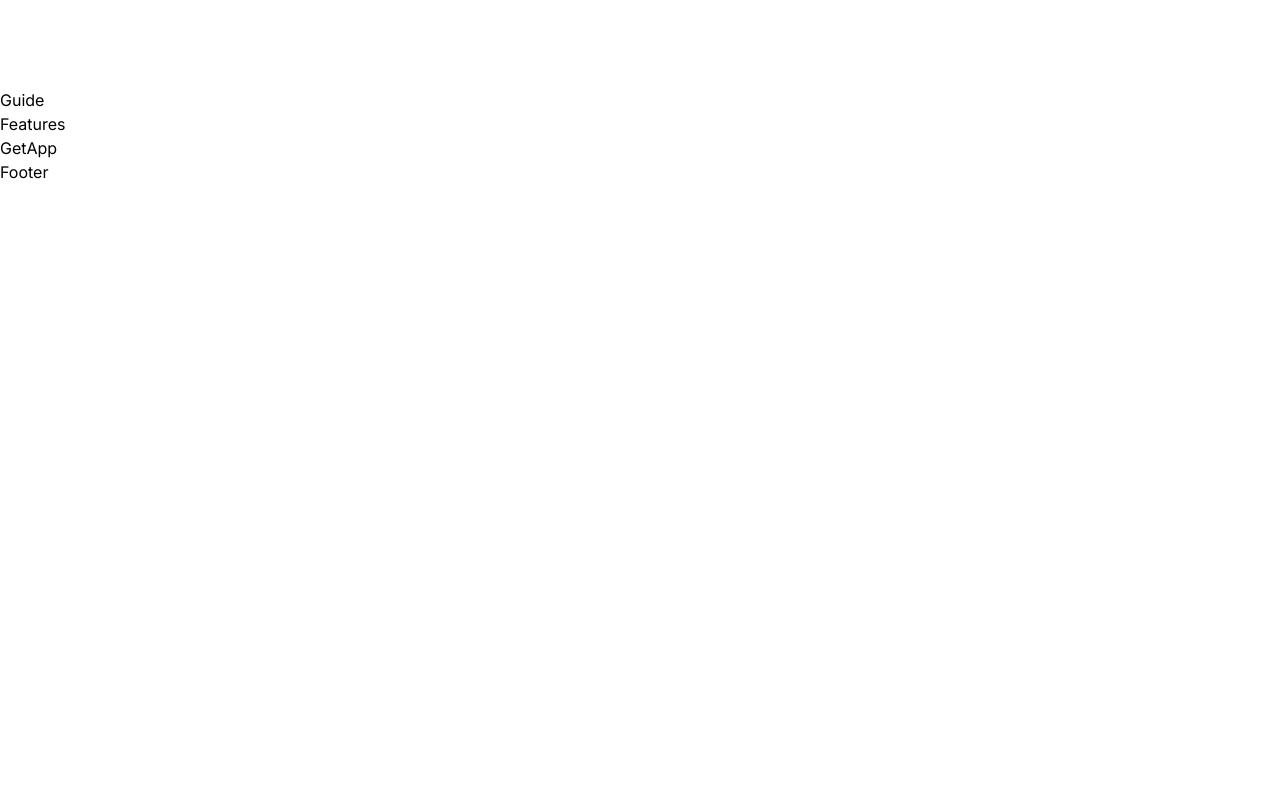
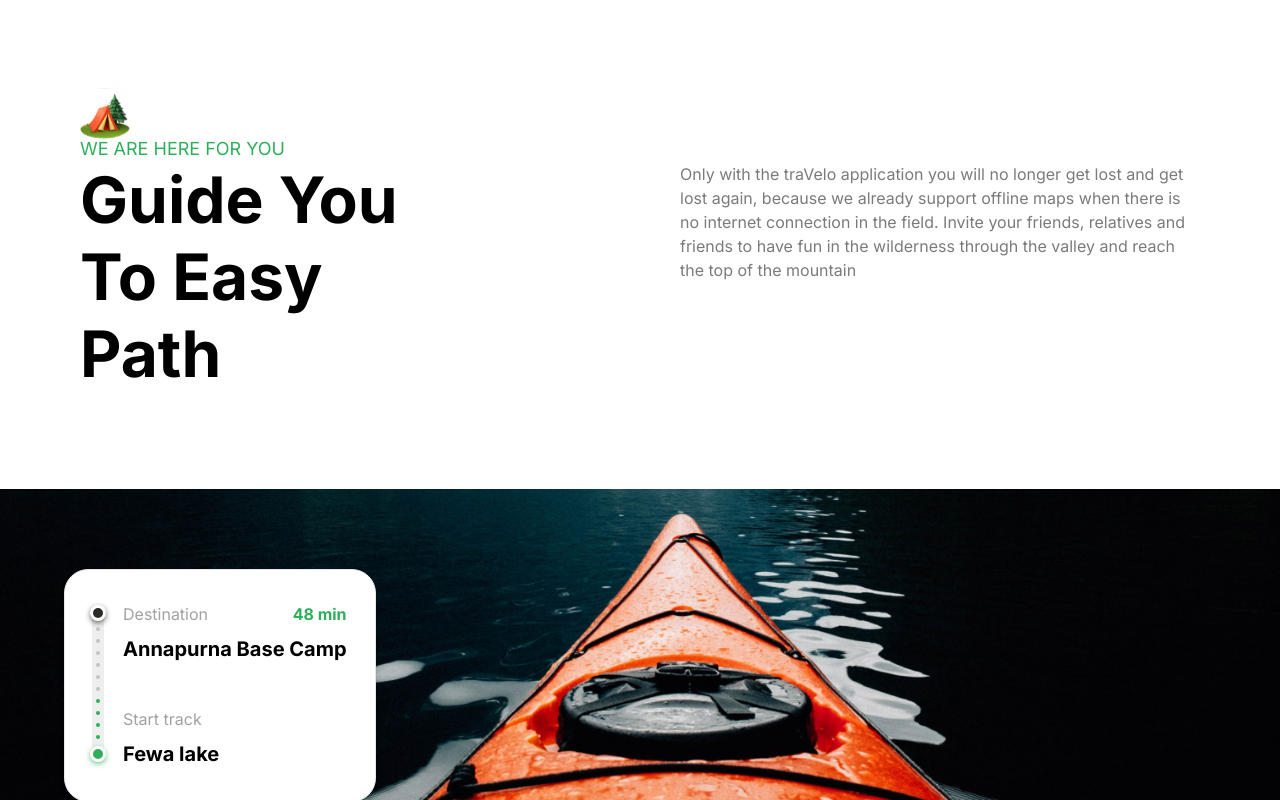
Before and after one commit to HimansuThapa2059/Travelo, a Next.js app: page / in a window 1280 px wide. Shown: the part 1640-2440 px from the top of the page. Before the commit the page ends 1824 px from the top, so only its background shows below. Built offline with nearby package versions, Linux system fonts and the light colour scheme.

Commit message:
added guide section

```diff
--- a/components/Guide.tsx
+++ b/components/Guide.tsx
@@ -1,7 +1,64 @@
+import Image from "next/image";
 import React, { FC } from "react";
 
 const Guide: FC = () => {
-  return <div>Guide</div>;
+  return (
+    <section className="flexCenter flex-col">
+      <div className=" padding-container max-container pb-24 w-full">
+        <Image src="/camp.svg" alt="camp" height={50} width={50} />
+        <p className="uppercase -mt-1 regular-18 text-green-50 ">
+          We are here for you
+        </p>
+
+        <div className="flex flex-wrap justify-between gap-5 lg:gap-10 ">
+          <h2 className="bold-40 lg:bold-64 xl:max-w-[390px]">
+            Guide You To Easy Path
+          </h2>
+          <p className="regular-16  text-gray-30 xl:max-w-[520px]">
+            Only with the traVelo application you will no longer get lost and
+            get lost again, because we already support offline maps when there
+            is no internet connection in the field. Invite your friends,
+            relatives and friends to have fun in the wilderness through the
+            valley and reach the top of the mountain
+          </p>
+        </div>
+      </div>
+
+      <div className="flexCenter max-container relative w-full">
+        <Image
+          src="/boat.png"
+          alt="boat"
+          width={1440}
+          height={580}
+          className="w-full object-cover object-center 2xl:rounded-5xl"
+        />
+        <div className="absolute flex bg-white py-8 pl-5 pr-7 gap-3 rounded-3xl border  shadow-md md:left-[5%] lg:top-20">
+          <Image
+            src="/meter.svg"
+            alt="meter "
+            width={16}
+            height={158}
+            className="h-full w-auto"
+          />
+
+          <div className="flexBetween flex-col">
+            <div className="w-full flex flex-col">
+              <div className="flexBetween w-full gap-2">
+                <p className="regular-16 text-gray-20">Destination</p>
+                <p className="bold-16 text-green-50">48 min</p>
+              </div>
+              <p className="bold-20 mt-2">Annapurna Base Camp</p>
+            </div>
+            <div className="w-full flex flex-col">
+              <p className="regular-16 text-gray-20">Start track</p>
+              <h4 className="bold-20 whitespace-nowrap"></h4>
+              <p className="bold-20 mt-2">Fewa lake</p>
+            </div>
+          </div>
+        </div>
+      </div>
+    </section>
+  );
 };
 
 export default Guide;
```
